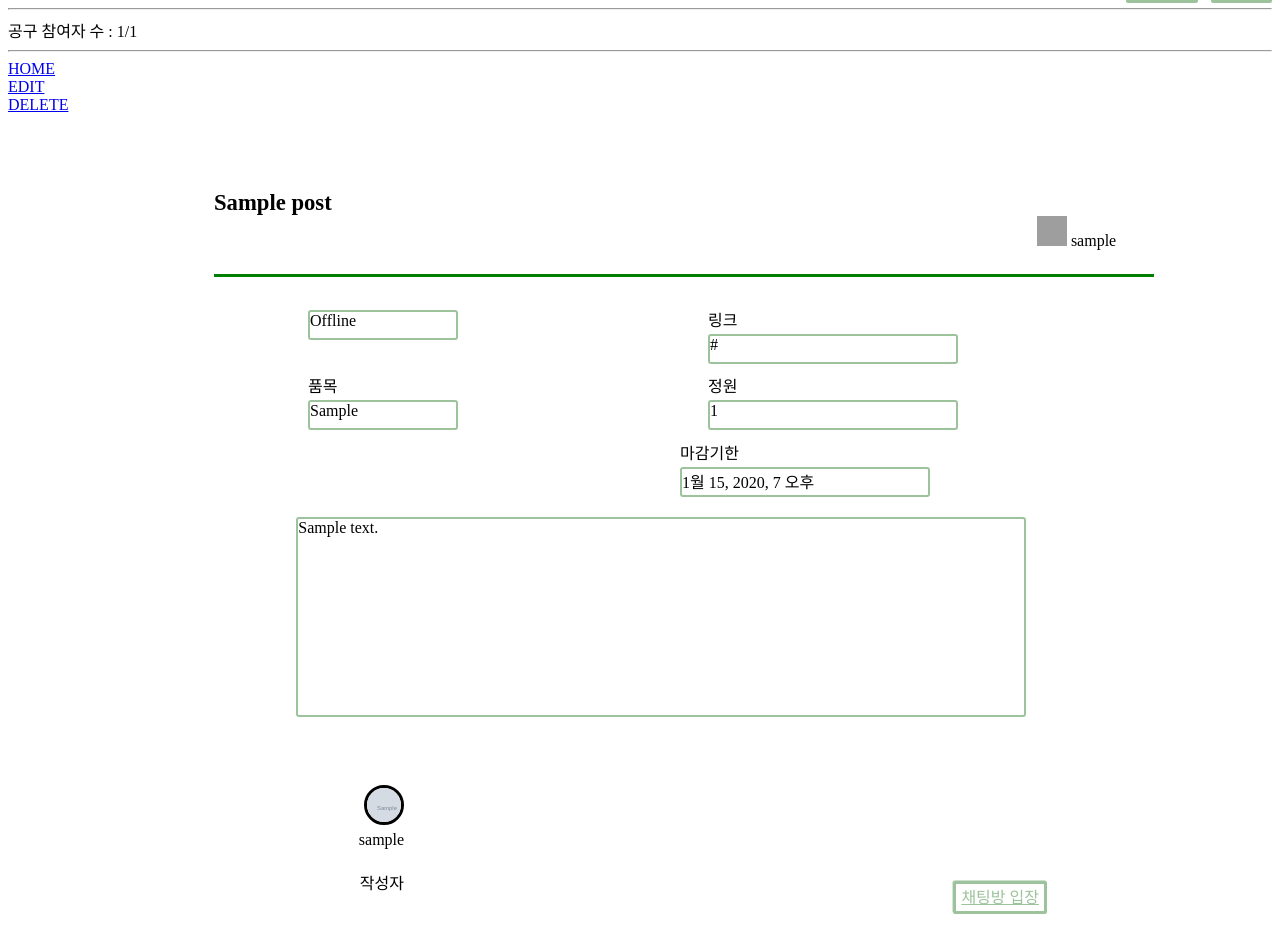
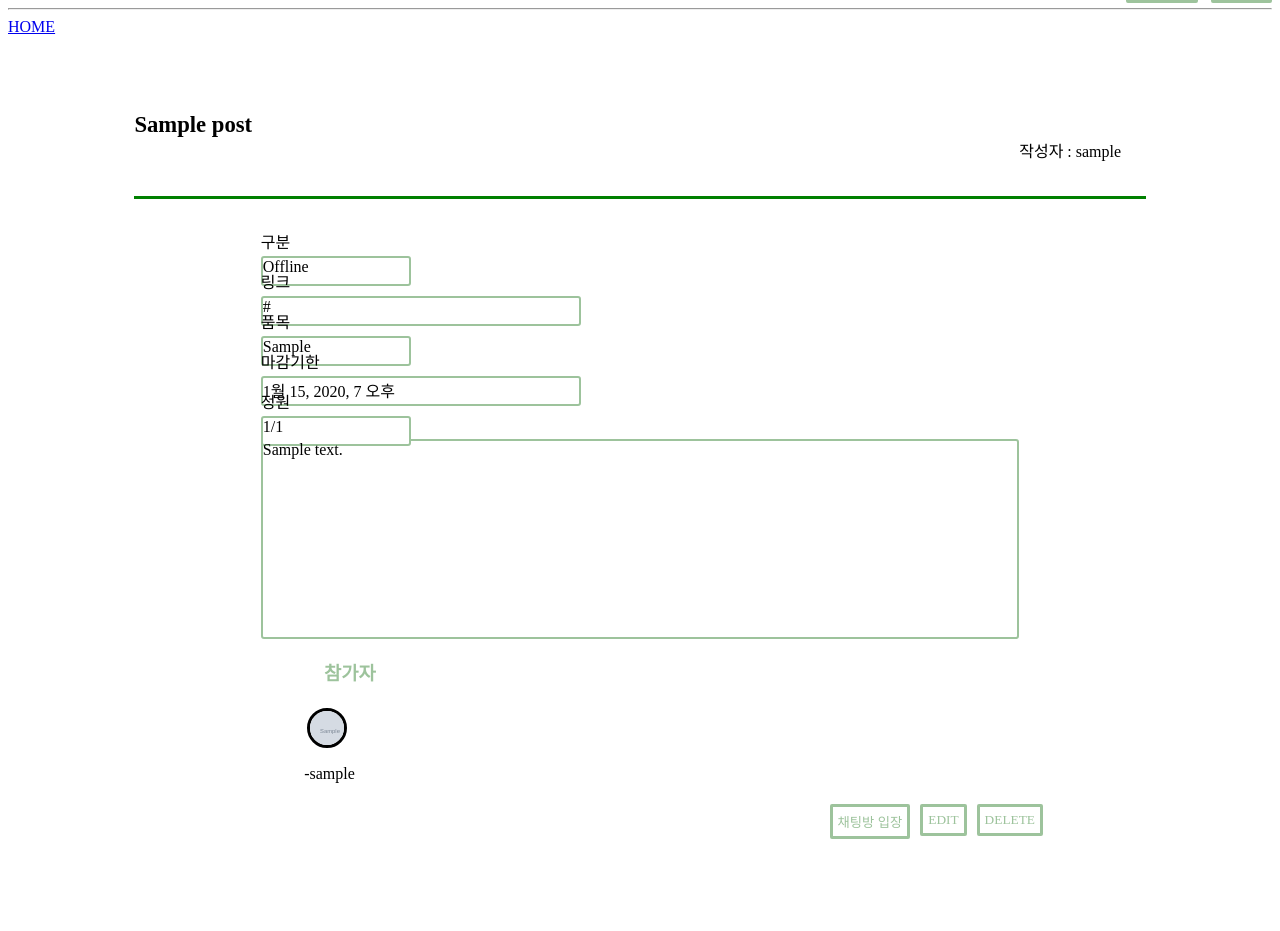
Before and after one commit to Dongmanna/dongmanna, a Django app: page /detail/1 in a window 1280 px wide. Shown: the part 72-1003 px from the top of the page. After the commit the page ends 911 px from the top, so only its background shows below. Run offline with Django 3.2, Linux system fonts and the light colour scheme; a user stored in the database is signed in; tables that the repository leaves empty hold one stand-in row (values such as "Sample post"); grey boxes marked "Sample" are stand-in pictures; some libraries are stand-ins or nearby versions; some web fonts are replaced; grey boxes are pictures that could not be loaded.

Commit message:
front2 pull

```diff
--- a/main/static/main/css/detail.css
+++ b/main/static/main/css/detail.css
@@ -11,20 +11,16 @@
 
 main{
     margin-top: 6%;
-    margin-left: 7%;
+
     text-align: space-around;
 }
 
-.boxtop{
-    justify-content: flex-end;
-    align-items: flex-end;
-}
+
 .writer{
     margin-left: 80%;
     width: 200px;
     height: 50px;
-    justify-content: space-between;
-    align-items:space-around;
+
 }
 b{
     margin-left: 10%;
@@ -32,14 +28,15 @@ b{
 }
 
 .inputs{
+    margin: 0 auto;
     margin-top:30px;
-    margin-left: 18%;
-    margin-right: auto;
+
     height: 200px;
-    width: 800px;
+    width: 60%;;
     display: flex;
-    flex-wrap: wrap;
-    justify-content: flex-end;
+    flex-wrap:wrap;
+    justify-content: space-between;
+
 }
 
 .name_input{
@@ -49,17 +46,21 @@ b{
 
 .input{
     margin-top: 3px;
-    width: 250px;
+    width: 80%;
     height: 30px;
     border-radius: 3px;
     background-color: #fff;
-    border: 2.7px solid #9dc39c;
+    border: 2px solid #9dc39c;
 }
+
 
 #location{
     width: 150px;
 }
 #item{
+    width:150px;
+}
+#people{
     width:150px;
 }
 
@@ -73,31 +74,46 @@ input::placeholder{
     left:45%;
     font-size: 15pt;
 }
-.dead{
-    position:relative;
-    right: 7%;
-}
+
 
 #bodytext{
+
+
+    margin: 0 auto;
     margin-top: 10px;
-    margin-left: 17%;
-    margin-right: auto;
-    width: 730px;
+    width: 60%;
     height: 200px;
 }
 
 .member{
     display: flex;
-    flex-wrap: wrap;
-    align-content: space-between;
-    justify-content: space-between;
-    width: 730px;
-    height: 70px;
-    margin-top: 4%;
-    position: relative;
-    left: 200px;
+    align-content: center;
+    justify-content: flex-start;
+    width: 60% ;
+    margin: 0 auto;
+    margin-top: 1%;
+    padding-left: 3vw;
+
+    /* border:solid; */
 }
 
+
+
+.idimg{
+    width: 170px;
+    display: flex;
+}
+#part-text{
+    margin-left:25%;
+    color:#9dc39c;
+}
+.participant{
+    width: 15%;
+    margin: 5px;
+    display:flex;
+    flex-direction: column;
+    justify-content: center;
+}
 .memimg{
     border-radius: 100%;
     border-style: solid;
@@ -106,31 +122,21 @@ input::placeholder{
     height:40px;
     margin-left:3%;
     margin-bottom: 0.7%;
-}
-
-.idimg{
-    width: 170px;
-    display: flex;
-    flex-direction: column;
-    align-items: center;
-}
-
-.idimg>p{
-    margin-left:0%;
-    margin-top:5px;
 
 }
 
-.idimg>img{
-    margin-left:20%;
-}
 
 .btmbox{
-    margin-right: 225px;
-    margin-top: 50px;
-    float: right;
-    align-content: flex-end;
+    margin-left:65%;
+
+    display:flex;
+
     background-color: transparent;
+    margin-bottom: 10vh;
+
+}
+.btn{
+    margin-right: 10px;
 }
 
 button:active{
@@ -138,8 +144,8 @@ button:active{
 }
 
 .writtenby{
-    padding-left:2%;
-    width:50px;
+    width: 40%;
+    border: 2px solid #9dc39c;
 }
 
 
--- a/main/templates/detail.html
+++ b/main/templates/detail.html
@@ -5,31 +5,11 @@
 {% block content %}
 
 
-<!--공구 참여 버튼-->
-<hr>
-<div >공구 참여자 수 : {{ post.members.count }}/{{ post.limit }}</div>
-
-
-
-<!--로그인이 되어있고, 글쓴이를 제외한 유저들에게만 보이게 함-->
-{% if user.is_authenticated and user.profile != post.author %}
-<a href="{% url 'post_participated_toggle' post.pk %}" class="btn btn-outline-success mr-5">
-    {% if user.profile in post.members.all %}
-        취소
-    {% elif post.members.count >= post.limit%}
-        모집 완료
-    {% else %}
-        공구 참여하기
-    {% endif %}
-</a><br>
-{% endif %}
-
 
 
 <hr>
 <a href="{% url 'home' 'All' %}">HOME</a><br>
-<a href="{% url 'edit' pk=post.pk %}">EDIT</a><br>
-<a href="{% url 'delete' pk=post.pk %}">DELETE</a>
+
 
 <!-- /////////////////////// -->
 <head>
@@ -41,14 +21,14 @@
     <section class="boxtop">
         <b>{{ post.title }}</b>
         <div class="writer">
-            <img src='./iconmonstr-user-6-240.png' alt="myprofile" width=30px, height=30px>
-            {{post.author}}
+            작성자 : {{post.author}}
         </div>
     </section>
     <hr align="center" width="80%" size="5" color="green" noshade />
-    <form>
+
         <section class="inputs">
             <div class="name_input">
+                <label for="link">구분</label>
                 <div class="input" type="text" readonly id="location" name="location">{{ post.category }}</div>
             </div>
             <div class="name_input">
@@ -59,53 +39,80 @@
                 <label for="item">품목</label>
                 <div class="input" type="text" readonly id="item" name="item">{{ post.item }}</div>
             </div>
-
-            <div class="name_input">
-                <label for="people">정원</label>
-                <div class="input" type="text" readonly id="people" name="people">{{ post.limit }}</div>
-            </div>
             <div class="name_input">
                 <div class="dead">
                     <label for="deadline">마감기한</label>
                     <div class="input" type="datetime-local" id="deadline" name="deadline">{{ post.deadline }}</div>
                 </div>
             </div>
+            <div class="name_input">
+                <label for="people">정원</label>
+                <div class="input" type="text" readonly id="people" name="people"> {{ post.members.count }}/{{ post.limit }}</div>
+            </div>
         </section>
         <div class="input" type="text" readonly id="bodytext" name="bodytext" placeholder="본문 내용">{{ post.body }}</div>
-        <p></p>
+
         <!-- 이미지는 일단...뺍시다... -->
 <!-- {% if post.image %}
     <img src="{{ post.image.url }}"><br>
 {% endif %} -->
+        <h3 id="part-text">참가자</h3>
+        <section class="member">
 
-        <section class="member">
-            <div class="idimg">
-                <p>
+
+
                     {% for member in post.members.all %}
-                    <div class = "memimg">
-                        <img src='{{member.my_image}}' alt="myprofile" width=40px, height=40px>
+                    <div class="participant">
+                        <div class = "memimg">
+                            {% if member.my_image %}
+                            <img src='{{member.my_image}}' alt="myprofile" width=40px, height=40px>
+                            {% else %}
+                            <img src='{%static "main/img/profile.png"%}' alt="myprofile" width=40px, height=40px>
+                            {% endif %}
+
+                        </div>
+                            <p> -{{member}}</p>
+
                     </div>
-                        <p>{{member}}</p>
-                        {% if post.author == member %}
-                            <p class="writtenby">작성자</p>
-                        {% endif %}
+
                     {% endfor %}
-                </p>
 
-            </div>
+
+
+
             <!-- 여기서부터 -->
 
         </section>
-        <section class="btmbox">
+        <div class="btmbox">
 
             {% if user.profile in post.members.all %}
-                <a href="{% url 'chat:room' room_number=post.pk %}" class="chatin">채팅방 입장</a><br><br>
+
+                <a href="{% url 'chat:room' room_number=post.pk %}" ><button class="btn">채팅방 입장</button></a>
+                {% if post.author == user.profile %}
+                    <a href="{% url 'edit' pk=post.pk %}"><button class="btn">EDIT</button>  </a>
+                    <a href="{% url 'delete' pk=post.pk %}"><button class="btn">DELETE</button> </a>
+                {% endif %}
+
             {% else %}
-                <button class="chatin">참가하기!</button>
+
+            {% if user.is_authenticated and user.profile != post.author %}
+                <a href="{% url 'post_participated_toggle' post.pk %}" class="btn btn-outline-success mr-5">
+                    {% if user.profile in post.members.all %}
+                        취소
+                    {% elif post.members.count >= post.limit%}
+                        모집 완료
+                    {% else %}
+                        공구 참여하기
+                    {% endif %}
+                </a>
+            {% endif %}
+
             {% endif %}
 
 
-        </section>
-    </form>
+
+
+            </div>
+
 </main>
 {% endblock %}
```
